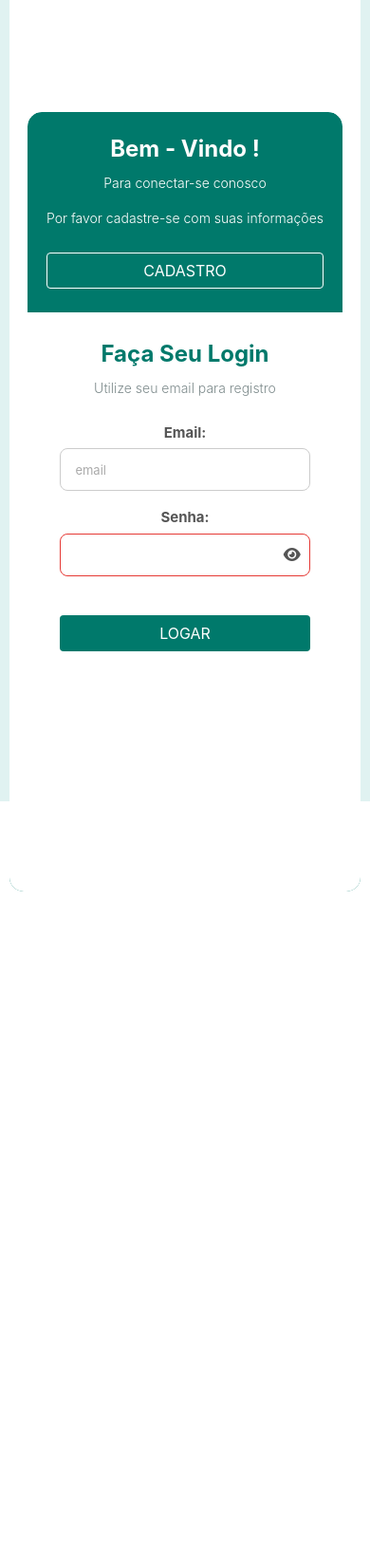
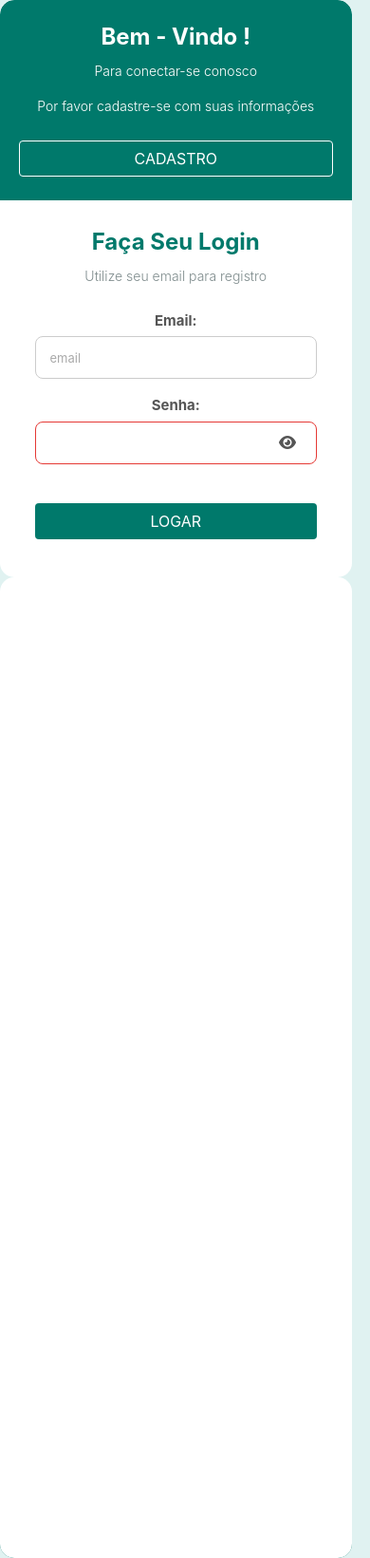
Before and after one commit to arianevaleira/Projeto-Arbitros, a Flask app: page /login in a window 390 px wide. Shown: the whole page at 95% size. Before the commit the page ends 939 px from the top, so only its background shows below. Run offline with Flask 3, Linux system fonts and the light colour scheme; some libraries are stand-ins or nearby versions.

Commit message:
Update styles.css

```diff
--- a/static/css/styles.css
+++ b/static/css/styles.css
@@ -6,15 +6,16 @@
 
 body {
     font-family: "Open Sans", sans-serif;
+    background-color: #E0F2F1 !important;
 }
 
-.conteiner {
+.container {
     display: flex;
     justify-content: center;
     align-items: center;
-    min-height: 100vh;
-    padding: 20px;
-    background-color: #E0F2F1;
+    min-height: 90vh;
+    margin-top: 20px;
+    /* background-color: #E0F2F1; */
 }
 
 
@@ -27,7 +28,11 @@ body {
     position: relative;
     display: flex;
     align-items: center;
-    width: 100%;
+    width: 100% !important;
+}
+
+.password-wrapper>i {
+    margin-right: 12px;
 }
 
 .password-input {
@@ -72,7 +77,8 @@ select.form-control:hover {
     }
 }
 
-.form input, .form select {
+.form input,
+.form select {
     width: 100%;
     height: 45px;
     border: 1px solid #ccc;
@@ -101,7 +107,7 @@ select.form-control:hover {
     padding: 10px;
 }
 
-.btn-comborda{
+.btn-comborda {
     border: solid #ffff 1px;
     border-radius: 5px;
 }
@@ -110,8 +116,6 @@ select.form-control:hover {
 .btn.btn-second.btn-comborda {
     border: 1px solid #ffffff !important;
 }
-
-.password-wrapper
 
 input.is-invalid,
 select.is-invalid,
@@ -140,6 +144,7 @@ textarea.is-invalid {
         opacity: 0;
         transform: translateY(-2px);
     }
+
     to {
         opacity: 1;
         transform: translateY(0);
@@ -309,6 +314,7 @@ input:invalid {
     position: absolute;
     display: flex;
     width: 100%;
+    margin: 0 0 20px 0;
 }
 
 .second-content .primeira-coluna {
@@ -397,18 +403,22 @@ input:invalid {
         left: 0;
         width: 40%;
     }
+
     25% {
         left: 5%;
         width: 50%;
     }
+
     50% {
         left: 25%;
         width: 60%;
     }
+
     75% {
         left: 45%;
         width: 50%;
     }
+
     to {
         left: 60%;
         width: 40%;
@@ -420,18 +430,22 @@ input:invalid {
         left: 60%;
         width: 40%;
     }
+
     25% {
         left: 45%;
         width: 50%;
     }
+
     50% {
         left: 25%;
         width: 60%;
     }
+
     75% {
         left: 5%;
         width: 50%;
     }
+
     to {
         left: 0;
         width: 40%;
@@ -444,15 +458,14 @@ input:invalid {
         flex-direction: column;
         width: 95%;
         height: auto;
-        min-height: auto;
-        padding: 0;
     }
 
     .content::before {
         display: none;
     }
 
-    .primeira-coluna, .segunda-coluna {
+    .primeira-coluna,
+    .segunda-coluna {
         width: 100% !important;
         padding: 30px 20px;
         text-align: center;
@@ -507,6 +520,18 @@ input:invalid {
     .form .gru-input-second input {
         width: 100%;
     }
+
+    .container {
+        padding: 220px 0 0 0;
+    }
+
+    .primeira-coluna {
+        margin: 0 20px;
+    }
+
+    .second-content {
+        margin-bottom: 20px !important;
+    }
 }
 
 @media (max-width: 480px) {
@@ -521,7 +546,8 @@ input:invalid {
         margin-bottom: 15px;
     }
 
-    .form input, .form select {
+    .form input,
+    .form select {
         height: 45px;
         font-size: 15px;
     }
@@ -546,7 +572,9 @@ input:invalid {
     }
 
 
-    .nome input, .cpf input, .telefone input {
+    .nome input,
+    .cpf input,
+    .telefone input {
         min-width: 0;
     }
 
```
